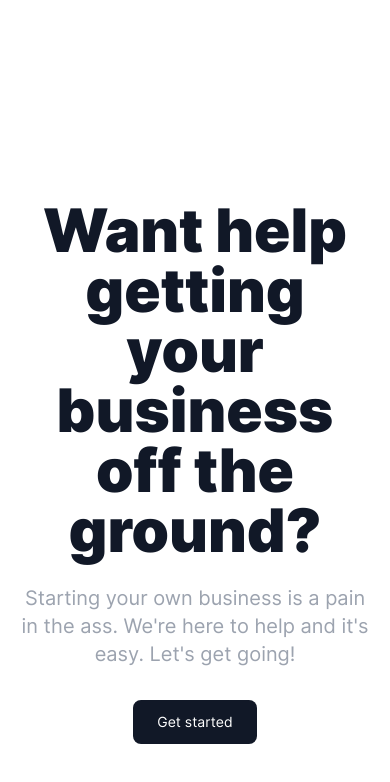
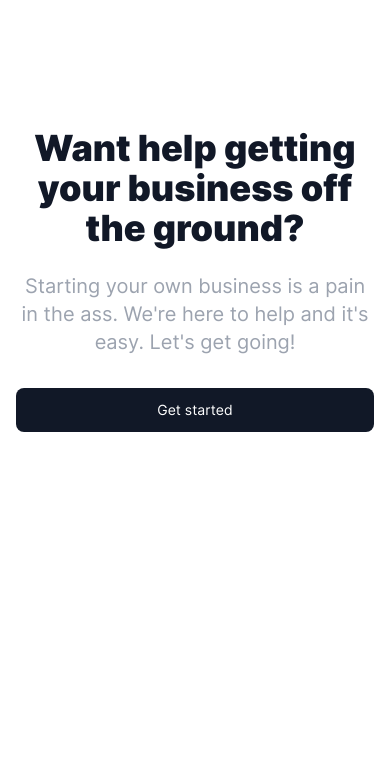
Before and after one commit to simalicrum/oob, a Next.js app: page / in a window 390 px wide. Shown: the top 782 px of the page. Built offline with nearby package versions, Linux system fonts and the light colour scheme.

Commit message:
Responsive tweaks

```diff
--- a/pages/index.tsx
+++ b/pages/index.tsx
@@ -2,25 +2,25 @@ import Head from 'next/head';
 
 export default function Home() {
   return (
-    <div className="flex min-h-screen flex-col items-center justify-center py-2">
+    <div>
       <Head>
-        <title>Create Next App</title>
+        <title>core</title>
         <link rel="icon" href="/favicon.ico" />
       </Head>
 
-      <main className="flex w-full flex-1 flex-col items-center px-4 pt-48 text-center font-inter">
+      <main className="flex w-full flex-1 flex-col items-center px-4 pt-32 text-center font-inter sm:pt-48">
         <div className="max-w-5xl">
-          <h1 className="text-6xl font-bold text-gray-900">
+          <h1 className="text-4xl font-bold text-gray-900 sm:text-6xl">
             Want help getting your business off the ground?
           </h1>
 
-          <p className="mt-6 text-xl text-gray-400">
+          <p className=" mt-6 text-xl text-gray-400">
             Starting your own business is a pain in the ass. We're here to help
             and it's easy. Let's get going!
           </p>
           <div className="mt-8 w-auto">
             <a href="#">
-              <button className="rounded-lg bg-gray-900 py-3 px-6 text-center text-sm text-white hover:bg-gray-700">
+              <button className="w-full rounded-lg bg-gray-900 py-3 px-6 text-center text-sm text-white hover:bg-gray-700 sm:w-auto">
                 Get started
               </button>
             </a>
```
